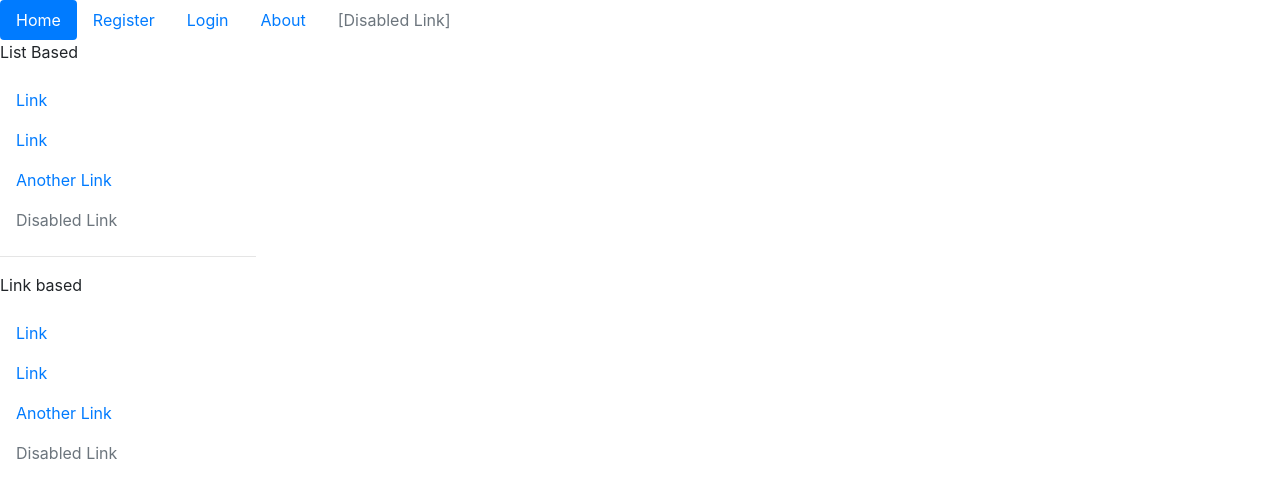
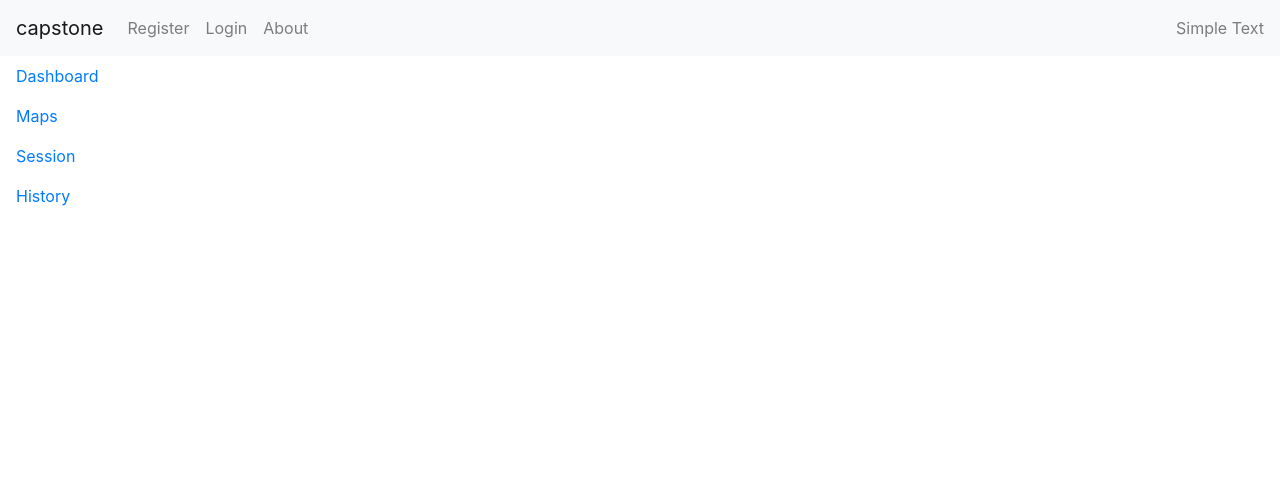
Before and after one commit to richardantao/capstone, a React (Create React App) app in the folder views/: page /sessions in a window 1280 px wide. Shown: the top 498 px of the page. Built offline with nearby package versions, Linux system fonts and the light colour scheme; no server answers.

Commit message:
add styles AuthNav

```diff
--- a/views/src/components/organisms/AppNav/AppNav.js
+++ b/views/src/components/organisms/AppNav/AppNav.js
@@ -7,25 +7,19 @@ import "./AppNav.scss";
 export default ({ }) => {
     return (
         <div className="appNav">
-        <p>List Based</p>
         <Nav vertical>
           <NavItem>
-            <NavLink href="#">Link</NavLink>
+            <NavLink href="/dashboard">Dashboard</NavLink>
           </NavItem>
           <NavItem>
-            <NavLink href="#">Link</NavLink>
+            <NavLink href="/maps">Maps</NavLink>
           </NavItem>
           <NavItem>
-            <NavLink href="#">Another Link</NavLink>
+            <NavLink href="/session">Session</NavLink>
           </NavItem>
           <NavItem>
-            <NavLink disabled href="#">Disabled Link</NavLink>
+            <NavLink href="/history">History</NavLink>
           </NavItem>
-        </Nav>
-        <hr />
-        <p>Link based</p>
-        <Nav vertical>
-          <NavLink href="#">Link</NavLink> <NavLink href="#">Link</NavLink> <NavLink href="#">Another Link</NavLink> <NavLink disabled href="#">Disabled Link</NavLink>
         </Nav>
       </div>
 
--- a/views/src/components/organisms/AuthNav/AuthNav.js
+++ b/views/src/components/organisms/AuthNav/AuthNav.js
@@ -1,13 +1,28 @@
-import React from "react";
-import { Nav, NavItem, Dropdown, DropdownItem, DropdownToggle, DropdownMenu, NavLink } from 'reactstrap';
+import React, { useState } from 'react';
+import {
+  Collapse,
+  Navbar,
+  NavbarToggler,
+  NavbarBrand,
+  Nav,
+  NavItem,
+  NavLink,
+  UncontrolledDropdown,
+  DropdownToggle,
+  DropdownMenu,
+  DropdownItem,
+  NavbarText
+} from 'reactstrap';
 
 export default ({ }) => {
     return (
         <>
-        <Nav pills>
-        <NavItem>
-          <NavLink href="/" active>Home</NavLink>
-        </NavItem>
+
+      <Navbar color="light" light expand="md">
+        <NavbarBrand href="/">capstone</NavbarBrand>
+        {/* <NavbarToggler onClick={toggle} /> */}
+        {/* <Collapse isOpen={isOpen} navbar> */}
+        <Nav className="mr-auto" navbar>
         <NavItem>
           <NavLink href="/Register">Register</NavLink>
         </NavItem>
@@ -17,10 +32,11 @@ export default ({ }) => {
         <NavItem>
           <NavLink href="/About">About</NavLink>
         </NavItem>
-        <NavItem>
-          <NavLink disabled href="#">[Disabled Link]</NavLink>
-        </NavItem>
-      </Nav>
+          </Nav>
+          <NavbarText>Simple Text</NavbarText>
+        {/* </Collapse> */}
+      </Navbar>
+
         </>
     );
 };
--- a/views/src/components/pages/Checkout/Checkout.js
+++ b/views/src/components/pages/Checkout/Checkout.js
@@ -7,6 +7,7 @@ import { clearErrors } from "../../../actions/auth/errors";
 import PropTypes from "prop-types";
 
 import AuthNav from '../../../components/organisms/AuthNav/';
+import AppNav from '../../../components/organisms/AppNav/';
 
 import {
     Alert, Button,
@@ -75,6 +76,7 @@ class Checkout extends Component {
                     <title>Checkout</title>
                 </Helmet>
                 <AuthNav/>
+                <AppNav/>
                 <Form onSubmit={this.handleSubmit}>
                         {  message === "" ? (
                             <Alert color="success">{message}</Alert>
--- a/views/src/components/pages/History/History.js
+++ b/views/src/components/pages/History/History.js
@@ -6,6 +6,10 @@ import { } from "../../../actions/";
 import PropTypes from "prop-types";
 
 import "./History.scss";
+
+import AuthNav from '../../../components/organisms/AuthNav/';
+import AppNav from '../../../components/organisms/AppNav/';
+
 
 class History extends Component {
     state = {
@@ -35,6 +39,8 @@ class History extends Component {
                 <meta name="keywords" content=""/>
                 <title>History</title>
             </Helmet>
+            <AuthNav/>
+            <AppNav/>
             </>
         );
     };
--- a/views/src/components/pages/Login/Login.js
+++ b/views/src/components/pages/Login/Login.js
@@ -67,7 +67,6 @@ class Login extends Component {
                     <title>Login</title>
                 </Helmet>
                 <AuthNav/>
-                <AppNav/>
                 <Form>
                     <FormGroup>
                         <Label for="email">Email</Label>
--- a/views/src/components/pages/Register/Register.js
+++ b/views/src/components/pages/Register/Register.js
@@ -72,7 +72,6 @@ class Register extends Component {
                     <title>Register</title>
                 </Helmet>
                 <AuthNav/>
-                <AppNav/>
                 <Container>
                     <h1>Register For An Account</h1>
                     <RegisterReactor />
```
